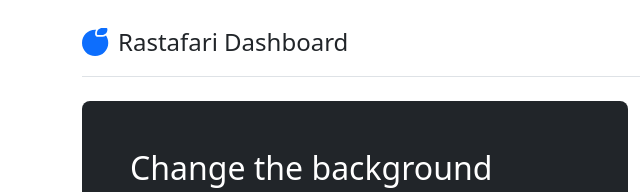
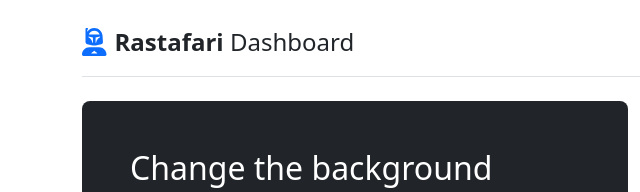
Before and after one commit to rastermanden/countdown, a website built with Vite: page index.html in a window 1280 px wide. Shown: the top 192 px of the page, 0-640 px from the left. Built offline with nearby package versions, Linux system fonts and the light colour scheme.

Commit message:
logo mando

```diff
--- a/index.html
+++ b/index.html
@@ -12,8 +12,9 @@
     <div class="container py-4 h-100 d-flex flex-column">
       <header class="pb-3 mb-4 border-bottom">
         <a href="/" class="d-flex align-items-center text-dark text-decoration-none">
-          <svg xmlns="http://www.w3.org/2000/svg" height="28" class="me-2 text-primary" fill="currentColor" viewBox="0 0 512 512"><path d="M288 128h80c53 0 96-43 96-96V16c0-8.8-7.2-16-16-16H368c-53 0-96 43-96 96v16c0 8.8 7.2 16 16 16zM240 96c0-23.1 6.1-44.7 16.8-63.4c-5.5-.4-11.1-.6-16.8-.6C107.5 32 0 139.5 0 272S107.5 512 240 512s240-107.5 240-240c0-49.5-15-95.5-40.7-133.7C419 152 394.4 160 368 160H288c-26.5 0-48-21.5-48-48V96z"/></svg>
-          <span class="fs-4">Rastafari Dashboard</span>
+          <!-- <svg xmlns="http://www.w3.org/2000/svg" height="28" class="me-2 text-primary" fill="currentColor" viewBox="0 0 512 512"><path d="M288 128h80c53 0 96-43 96-96V16c0-8.8-7.2-16-16-16H368c-53 0-96 43-96 96v16c0 8.8 7.2 16 16 16zM240 96c0-23.1 6.1-44.7 16.8-63.4c-5.5-.4-11.1-.6-16.8-.6C107.5 32 0 139.5 0 272S107.5 512 240 512s240-107.5 240-240c0-49.5-15-95.5-40.7-133.7C419 152 394.4 160 368 160H288c-26.5 0-48-21.5-48-48V96z"/></svg> -->
+          <svg xmlns="http://www.w3.org/2000/svg" height="28" class="me-2 text-primary" fill="currentColor" viewBox="0 0 448 512"><path d="M323 120C309.4 78 270 48 224 48s-85.4 30-99 72H323zm5.5 36.4L248 171.5v98.4l9.5-1.9c7.6-49.7 42.9-81.5 71.9-97.8l-.9-13.8zm-209 0l-.9 13.8c29 16.3 64.2 48.1 71.9 97.8l9.5 1.9V171.5l-80.5-15.1zM96 70C123.1 27.7 170.5 0 224 0c80.1 0 146.5 62.2 151.7 142.2L383 256.5c1.3 20-12.4 37.9-32.1 41.8L250.1 318.4c-5.2 1-10.4 1.6-15.7 1.6H213.5c-5.3 0-10.5-.5-15.7-1.6L97 298.3c-16.2-3.2-28.4-16-31.4-31.6c-1-3.4-1.6-7-1.6-10.7V16C64 7.2 71.2 0 80 0H96c8.8 0 16 7.2 16 16s-7.2 16-16 16V70zm38.4 282H313.6C387.8 352 448 412.2 448 486.4c0 14.1-11.5 25.6-25.6 25.6H25.6C11.5 512 0 500.5 0 486.4C0 412.2 60.2 352 134.4 352zm37.1 103.4c-3.7 2.8-1.7 8.6 2.9 8.6h99.2c4.6 0 6.6-5.9 2.9-8.6l-47.7-35.8c-2.8-2.1-6.8-2.1-9.6 0l-47.7 35.8z"/></svg>
+          <span class="fs-4"><strong class="fw-semibold">Rastafari</strong> Dashboard</span>
         </a>
       </header>
 
```
